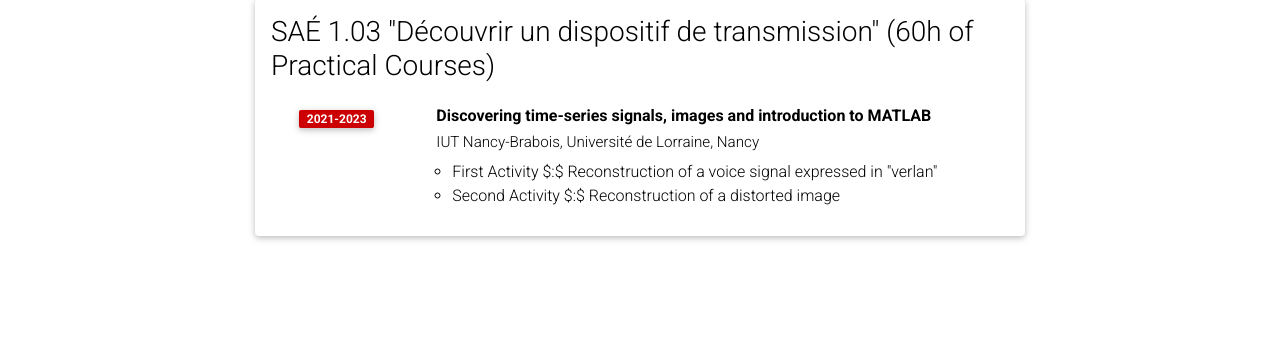
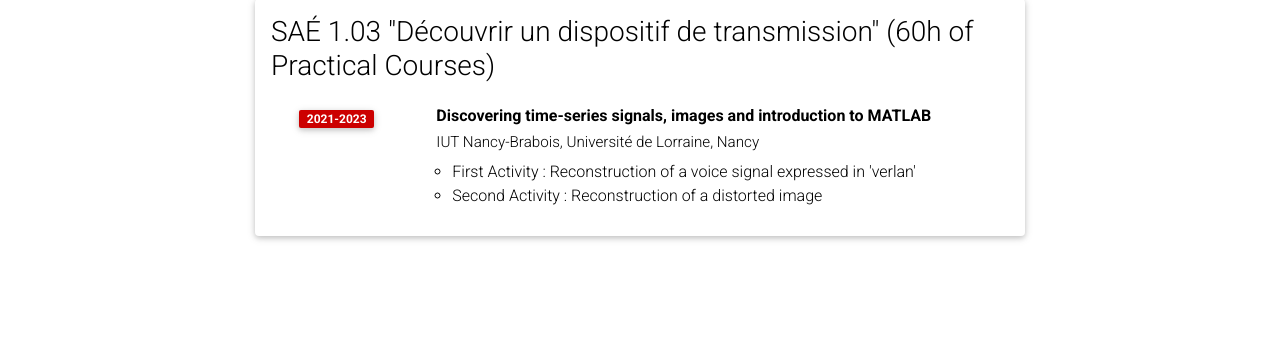
Before and after one commit to philippeflores/philippeflores.github.io, a Jekyll site: the page built from _pages/teaching.md, in a window 1280 px wide. Shown: the part 159-512 px from the top of the page. Built offline with Jekyll 4.4.1, drawn with Linux system fonts in a browser that asks for light colours; comment, search, counter and statistics services are not loaded; a style sheet for code colours, icons or effects is not loaded.

Commit message:
arriver a mettre un deux points

```diff
--- a/_data/teaching.yml
+++ b/_data/teaching.yml
@@ -5,5 +5,5 @@
       institution: IUT Nancy-Brabois, Université de Lorraine, Nancy
       year: 2021-2023
       description:
-        - First Activity $:$ Reconstruction of a voice signal expressed in "verlan"
-        - Second Activity $:$ Reconstruction of a distorted image
+        - "First Activity : Reconstruction of a voice signal expressed in 'verlan'"
+        - "Second Activity : Reconstruction of a distorted image"
```
